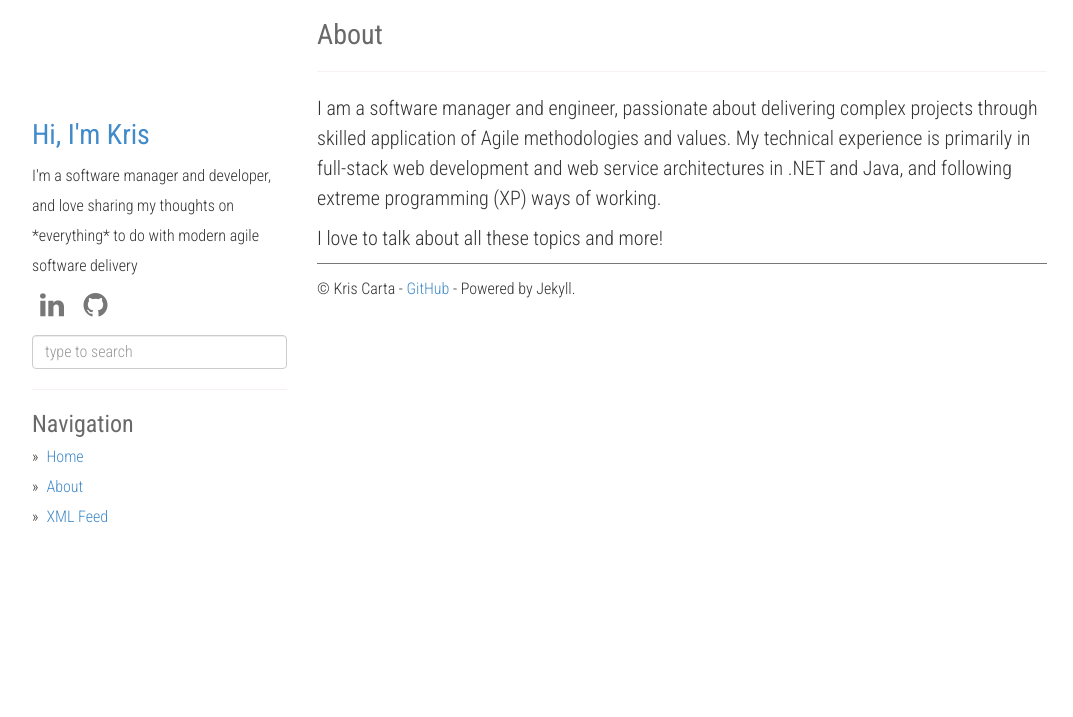
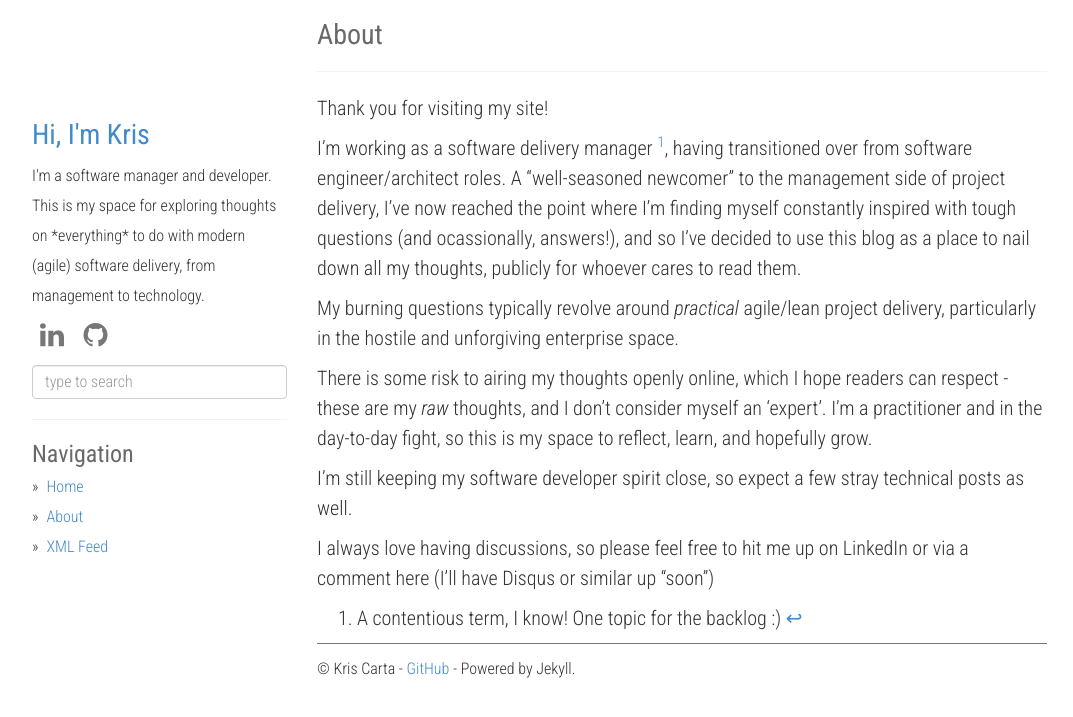
Before and after one commit to kcarta/kcarta.github.io-temp, a Jekyll site: the page built from about.md, in a window 1280 px wide. Shown: the top 717 px of the page, without its empty margins (53-1126 px from the left). Built offline with Jekyll 4.4.1, drawn with Linux system fonts in a browser that asks for light colours; nearby versions of some CDN libraries.

Commit message:
Swap first post with about page

```diff
--- a/_config.yml
+++ b/_config.yml
@@ -3,7 +3,8 @@ description: Personal Site and Blog
 author: Kris Carta
 author-tagline: Hi, I'm Kris
 github: https://github.com/kcarta
-about: I'm a software manager and developer, and love sharing my thoughts on *everything* to do with modern agile software delivery
+about: I'm a software manager and developer. This is my space for exploring thoughts on *everything* to do with modern (agile) software delivery, from management to technology.
+
 # disqus_shortname: xx
 google_analytics: UA-45886163-5
 
--- a/about.md
+++ b/about.md
@@ -4,6 +4,16 @@ title: About
 permalink: /about/
 ---
 
-I am a software manager and engineer, passionate about delivering complex projects through skilled application of Agile methodologies and values. My technical experience is primarily in full-stack web development and web service architectures in .NET and Java, and following extreme programming (XP) ways of working.
+Thank you for visiting my site!
 
-I love to talk about all these topics and more!
+I'm working as a software delivery manager [^1], having transitioned over from software engineer/architect roles. A "well-seasoned newcomer" to the management side of project delivery, I've now reached the point where I'm finding myself constantly inspired with tough questions (and ocassionally, answers!), and so I've decided to use this blog as a place to nail down all my thoughts, publicly for whoever cares to read them.
+
+My burning questions typically revolve around *practical* agile/lean project delivery, particularly in the hostile and unforgiving enterprise space.
+
+There is some risk to airing my thoughts openly online, which I hope readers can respect - these are my *raw* thoughts, and I don't consider myself an 'expert'. I'm a practitioner and in the day-to-day fight, so this is my space to reflect, learn, and hopefully grow.
+
+I'm still keeping my software developer spirit close, so expect a few stray technical posts as well.
+
+I always love having discussions, so please feel free to hit me up on LinkedIn or via a comment here (I'll have Disqus or similar up "soon")
+
+[^1]: A contentious term, I know! One topic for the backlog :)
```
Also changed, not shown: _posts/2020-08-19-hello.md (deleted, +0 -22 lines).
